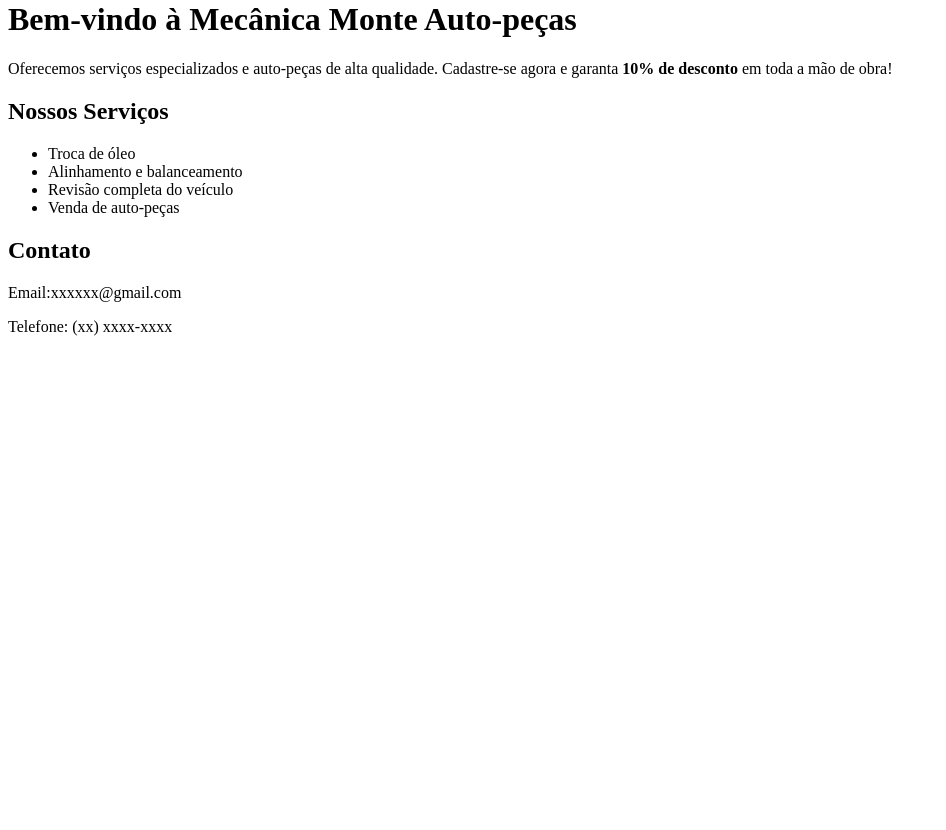
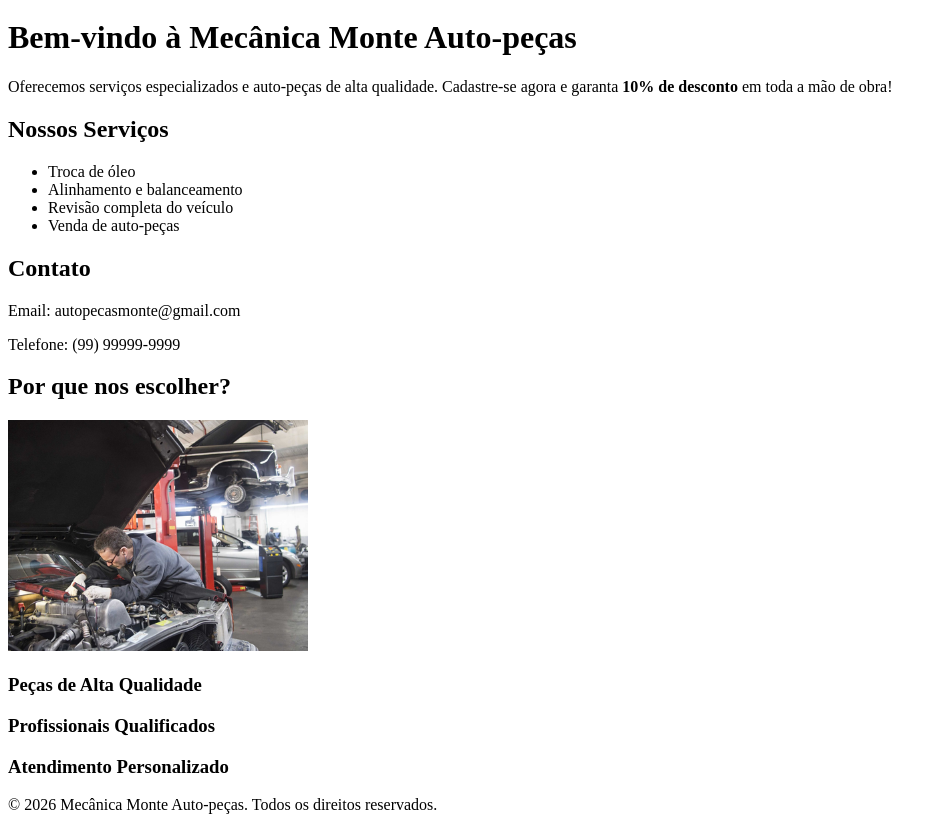
Before and after one commit to victor-xyzz/Mec-nica-Monte-Auto-pe-as, a plain HTML site: page index.html in a window 1280 px wide. Shown: the part 112-942 px from the top of the page, without its empty margins (0-946 px from the left). Before the commit the page ends 800 px from the top, so only its background shows below. Drawn offline with Linux system fonts and the light colour scheme.

Commit message:
Finaliza index.html

```diff
--- a/index.html
+++ b/index.html
@@ -7,8 +7,8 @@
 </head>
 <body>
     <header>
+        <img src="img/logomonte.jpg" alt="Logo da Mecânica Monte Auto-peças" width="80" height="80">
         <nav>
-        <img src="img/logomonte.jpg" alt="Logo da Mecânica Monte Auto-peças" width="80" height="80">
         <a href="index.html">Home |</a>
         <a href="sobre.html">Sobre Nós |</a>
         <a href="catalogo.html">Catálogo |</a>
@@ -29,12 +29,23 @@
             <li>Venda de auto-peças</li>
         </ul>
     </section>
+
     <section>
         <h2>Contato</h2>
-        <p>Email:xxxxxx@gmail.com</p>
-        <p>Telefone: (xx) xxxx-xxxx</p>
+        <p>Email: autopecasmonte@gmail.com</p>
+        <p>Telefone: (99) 99999-9999</p>
+    </section>
+
+    <section>
+        <h2>Por que nos escolher?</h2>
+        <img src="img/mecanico.png" alt="Mecanico consertando carro" width="300">
+        <h3>Peças de Alta Qualidade</h3>
+        <h3>Profissionais Qualificados</h3><h3>Atendimento Personalizado</h3>
     </section>
     </main>
+
+    <footer>
+        <p>&copy; 2026 Mecânica Monte Auto-peças. Todos os direitos reservados.</p>
+    </footer>
      </body>
-
 </html>
```
Also changed, not shown: cadastro.html (+1 -1 lines), catalogo.html (+1 -1 lines), simulador.html (+1 -1 lines), sobre.html (+1 -1 lines), img/mecanico.png (added).
